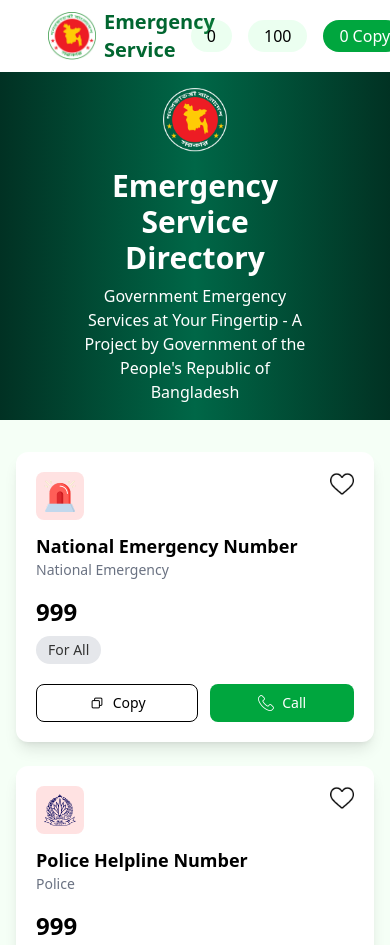
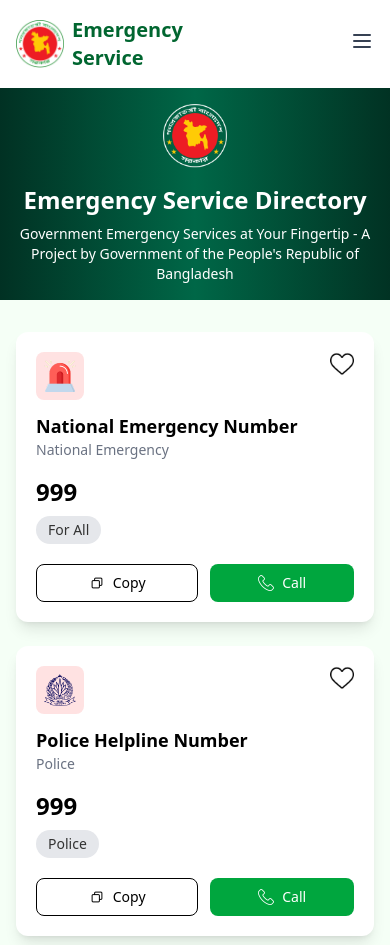
Before and after one commit to SiratimMChy/Emargency-Service-Directory, a plain HTML site: page index.html in a window 390 px wide. Shown: the top 945 px of the page. Drawn offline with nearby package versions, Linux system fonts and the light colour scheme.

Commit message:
ninth commit

```diff
--- a/index.html
+++ b/index.html
@@ -9,34 +9,69 @@
 </head>
 
 <body style="background: rgba(245, 255, 246, 1);">
-    <nav class="flex justify-between items-center bg-white shadow px-6 py-3 h-18">
-        <!--Left-->
-        <div class="flex justify-between md:flex-row items-center px-6 py-2 gap-2">
-            <img src="assets/logo.png" alt="logo" class="w-12 h-12">
-            <P class="text-xl font-bold text-green-800 Py-2">Emergency<br />Service</P>
-        </div>
-        <!-- Right -->
-        <div class="flex items-center md:justify-end space-x-4">
-            <div class="flex items-center bg-[#41ff6b1a] text-black px-3 py-1 rounded-full">
-                <span><img src="/assets/heart.png" alt="" class="w-6 h-6"></span>
-                <span id="heartCount" class=" px-1">0</span>
+    <nav class="bg-white shadow-md w-full z-50">
+        <div class="max-w-[1250px] mx-auto flex justify-between items-center p-4">
+            <!-- Logo -->
+            <div class="flex items-center">
+                <img src="assets/logo.png" alt="logo" class="w-12 h-12">
+                <p class="text-xl font-bold text-green-800 ml-2">Emergency<br>Service</p>
             </div>
-            <div class="flex items-center bg-[#41ff6b1a] text-black px-3 py-1 rounded-full">
-                <span> <img src="assets/coin.png" alt="logo" class="w-6 h-6"></span>
-                <span id="coinCount" class=" px-1">100</span>
+
+            <!-- Desktop Menu -->
+            <div class="hidden md:flex items-center space-x-4">
+                <!-- Hearts -->
+                <div class="flex items-center bg-[#41ff6b1a] px-3 py-1 rounded-full">
+                    <img src="assets/heart.png" class="w-6 h-6">
+                    <span id="heartCount" class="px-1">0</span>
+                </div>
+                <!-- Coins -->
+                <div class="flex items-center bg-[#41ff6b1a] px-3 py-1 rounded-full">
+                    <img src="assets/coin.png" class="w-6 h-6">
+                    <span id="coinCount" class="px-1">100</span>
+                </div>
+                <!-- Copy -->
+                <div class="flex items-center bg-green-600 text-white px-3 py-1 rounded-full">
+                    <span id="copyCount" class="px-1">0</span> Copy
+                </div>
             </div>
-            <div class="flex items-center bg-green-600 text-white px-3 py-1 rounded-full">
-                <span id="copyCount" class=" px-1">0</span> Copy
+
+            <!-- Mobile Hamburger -->
+            <div class="md:hidden">
+                <button id="menu-btn" class="focus:outline-none">
+                    <svg class="w-6 h-6 text-gray-700" fill="none" stroke="currentColor" stroke-width="2"
+                        viewBox="0 0 24 24" stroke-linecap="round" stroke-linejoin="round">
+                        <path d="M4 6h16M4 12h16M4 18h16"></path>
+                    </svg>
+                </button>
             </div>
         </div>
+
+        <!-- Mobile Menu -->
+        <div id="mobile-menu" class="hidden md:hidden bg-white">
+            <ul class="flex flex-col space-y-4 p-4 text-lg font-medium">
+                <li class="flex items-center bg-[#41ff6b1a] px-3 py-1 rounded-full">
+                    <img src="assets/heart.png" class="w-6 h-6">
+                    <span id="heartCountMobile" class="px-1">0</span>
+                </li>
+                <li class="flex items-center bg-[#41ff6b1a] px-3 py-1 rounded-full">
+                    <img src="assets/coin.png" class="w-6 h-6">
+                    <span id="coinCountMobile" class="px-1">100</span>
+                </li>
+                <li class="flex items-center bg-green-600 text-white px-3 py-1 rounded-full">
+                    <span id="copyCountMobile" class="px-1">0</span> Copy
+                </li>
+            </ul>
+        </div>
     </nav>
+
     <!-- Hero Section -->
     <section
-        class="bg-[linear-gradient(90deg,rgba(1,49,35,1),rgba(0,103,71,1)_50%,rgba(1,50,35,1)_100%)] text-center text-white py-4 px-20">
+        class="bg-[linear-gradient(90deg,rgba(1,49,35,1),rgba(0,103,71,1)_50%,rgba(1,50,35,1)_100%)] text-center text-white py-4 px-4 sm:px-6 lg:px-20 w-full">
         <img src="assets/logo-dark.png" class="w-16 mx-auto mb-4" alt="logo">
-        <h1 class="text-3xl font-bold">Emergency Service Directory</h1>
-        <p class="mt-2 text-md">Government Emergency Services at Your Fingertip - A Project by Government of the
-            People's Republic of Bangladesh</p>
+        <h1 class="text-2xl sm:text-3xl font-bold">Emergency Service Directory</h1>
+        <p class="mt-2 text-md">
+        <p class="mt-2 text-sm sm:text-md">Government Emergency Services at Your Fingertip - A Project by Government of
+            the People's Republic of Bangladesh</p>
     </section>
 
     <!--Cards Section-->
```
